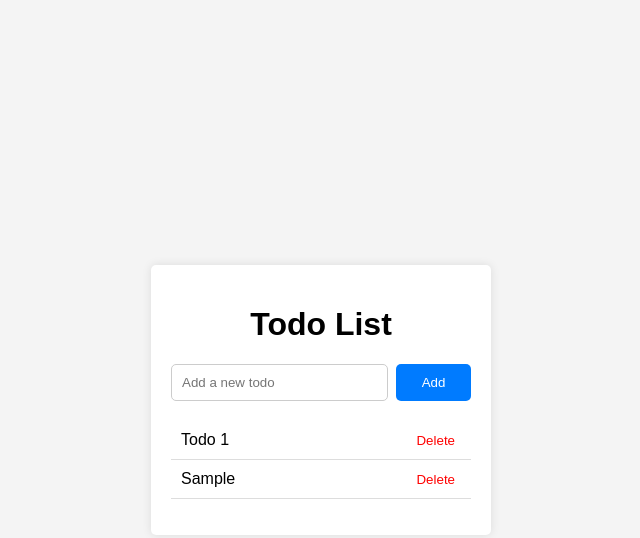
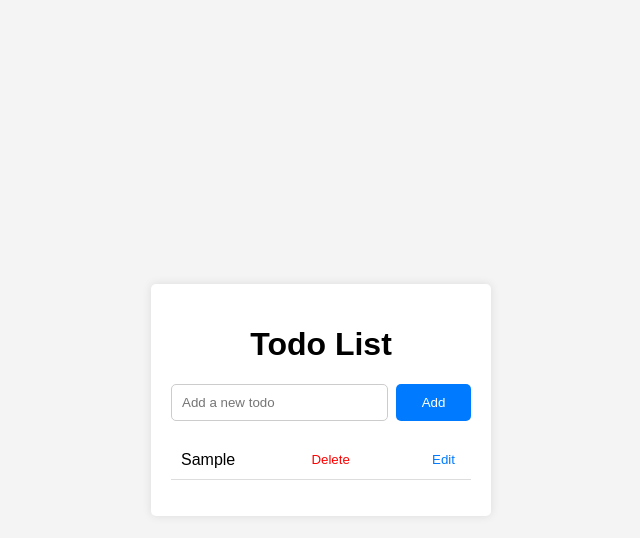
Before and after one commit to Andy-Fernandez/todo, a plain HTML site: page index.html in a window 1280 px wide. Both pictures are taken after typing "Sample" into the empty fields and a click on the button "Add". Shown: the whole page, without its empty margins (319-959 px from the left). Drawn offline with Linux system fonts and the light colour scheme.

Commit message:
Added a way to edit todo-items

```diff
--- a/index.html
+++ b/index.html
@@ -14,10 +14,6 @@
       <button type="submit">Add</button>
     </form>
     <ul id="todo-list"> <!-- here we will add the todo items -->
-        <li>
-        <span>Todo 1</span>
-          <button class="delete">Delete</button>
-        </li>
     </ul>
   </div>
   <script src="script.js"></script>
--- a/script.js
+++ b/script.js
@@ -8,21 +8,39 @@ todoForm.addEventListener('submit', addTodo);
 
 // Functions
 function addTodo(event) {
-    event.preventDefault(); // Prevent form from submitting
+    event.preventDefault(); // Prevent the default form submission
 
     const todoText = todoInput.value;
     if (todoText === '') return;
 
     const todoItem = document.createElement('li');
-    todoItem.textContent = todoText;
+
+    const todoTextSpan = document.createElement('span');
+    todoTextSpan.textContent = todoText;
+    todoItem.appendChild(todoTextSpan);
 
     const deleteButton = document.createElement('button');
     deleteButton.textContent = 'Delete';
+    deleteButton.classList.add('delete-button');
     deleteButton.addEventListener('click', () => {
         todoItem.remove();
     });
 
+    const editButton = document.createElement('button');
+    editButton.textContent = 'Edit';
+    editButton.classList.add('edit-button');
+    editButton.addEventListener('click', () => {
+        if(todoTextSpan.contentEditable === 'true') {
+            todoTextSpan.contentEditable = 'false';
+            editButton.textContent = 'Edit';
+        } else {
+            todoTextSpan.contentEditable = 'true';
+            editButton.textContent = 'Save';
+        }
+    });
+
     todoItem.appendChild(deleteButton);
+    todoItem.appendChild(editButton);
     todoList.appendChild(todoItem);
 
     todoInput.value = ''; // Clear input field
--- a/style.css
+++ b/style.css
@@ -58,9 +58,14 @@ body {
   align-items: center;
 }
 
-#todo-list li button {
+#todo-list li button, .delete-button {
   background: none;
   border: none;
   color: red;
   cursor: pointer;
 }
+
+/* Now change edit-button */
+#todo-list li button.edit-button {
+  color: #007BFF;
+}
```
